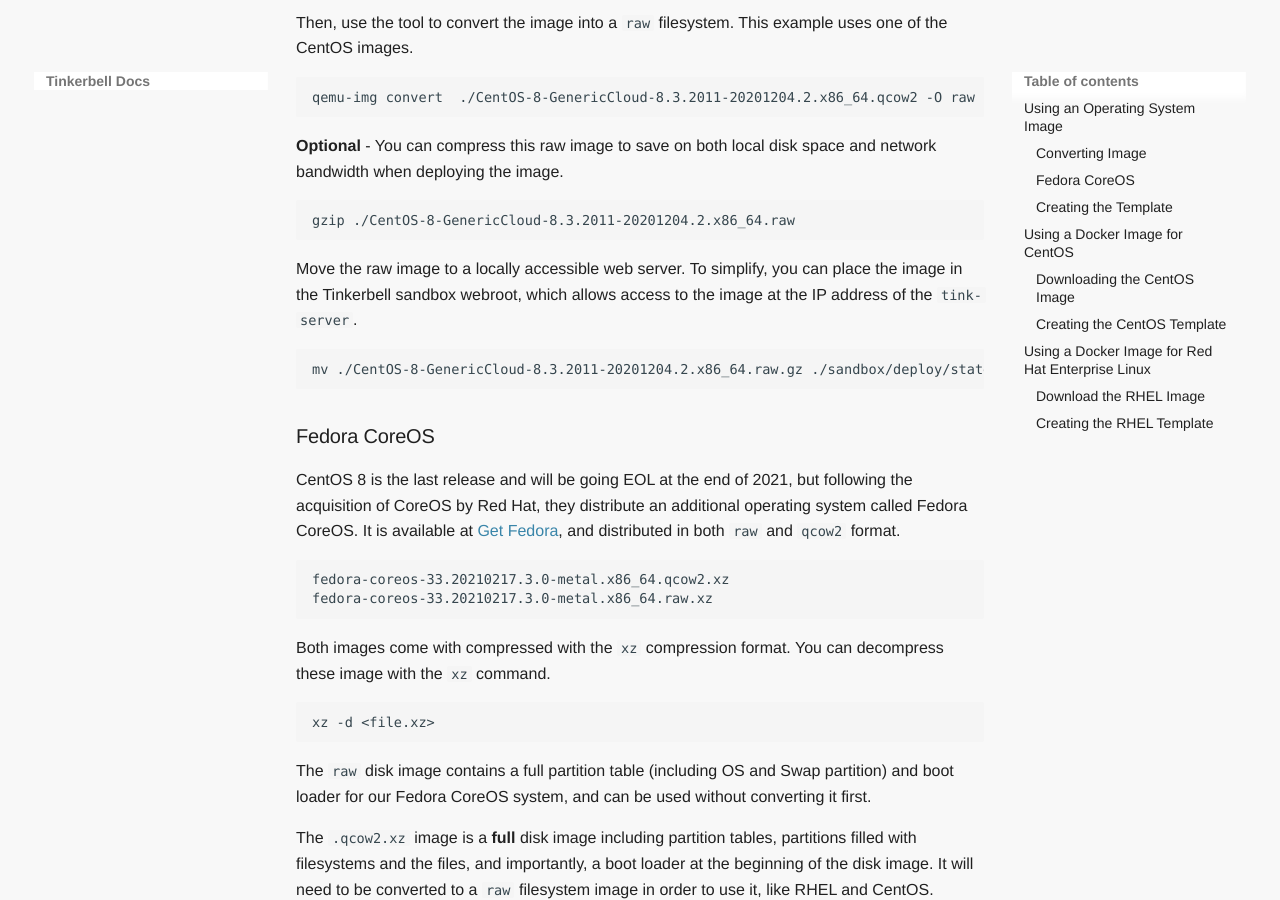
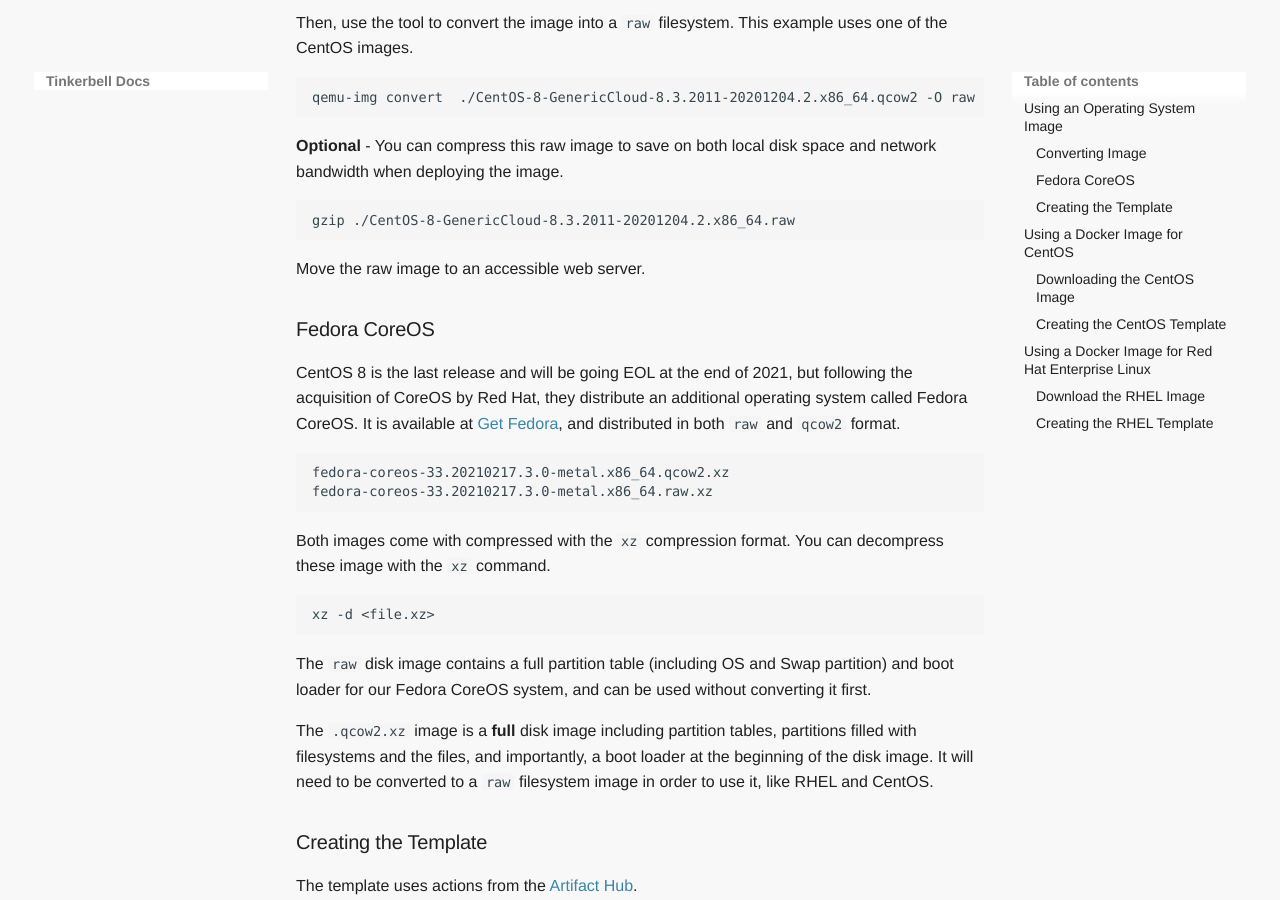
Before and after one commit to tinkerbell/tinkerbell-docs, an MkDocs documentation site: the page built from docs/deploying-operating-systems/examples-rhel-centos.md, in a window 1280 px wide and 900 px high, scrolled down 860 px. Built offline with MkDocs 1.6.1 and Material for MkDocs 9.7.7, drawn with Linux system fonts in a browser that asks for light colours; some web fonts are replaced; some of the changed text lies outside the part shown.

Commit message:
Update references to the Sandbox:
The Sandbox has been renamed to the playground.

Signed-off-by: Jacob Weinstock <jakobweinstock@gmail.com>

````diff
--- a/docs/deploying-operating-systems/examples-rhel-centos.md
+++ b/docs/deploying-operating-systems/examples-rhel-centos.md
@@ -43,12 +43,7 @@
 gzip ./CentOS-8-GenericCloud-8.3.2011-20201204.2.x86_64.raw
 ```
 
-Move the raw image to a locally accessible web server.
-To simplify, you can place the image in the Tinkerbell sandbox webroot, which allows access to the image at the IP address of the `tink-server`.
-
-```sh
-mv ./CentOS-8-GenericCloud-8.3.2011-20201204.2.x86_64.raw.gz ./sandbox/deploy/state/webroot
-```
+Move the raw image to an accessible web server.
 
 ### Fedora CoreOS
 
@@ -130,12 +125,7 @@
 gzip ./centos_rootfs.tar
 ```
 
-Move the raw image to a locally accessible web server.
-To simplify, you can place the image in the Tinkerbell sandbox webroot, which allows access to the image at the IP address of the `tink-server`.
-
-```sh
-mv ./centos_rootfs.tar.gz ./sandbox/deploy/state/webroot
-```
+Move the raw image to an accessible web server.
 
 ### Creating the CentOS Template
 
@@ -216,12 +206,7 @@
 gzip ./rhel_rootfs.tar
 ```
 
-Move the raw image to a locally accessible web server.
-To simplify, you can place the image in the Tinkerbell sandbox webroot, which allows access to the image at the IP address of the `tink-server`.
-
-```sh
-mv ./rhel_rootfs.tar.gz ./sandbox/deploy/state/webroot
-```
+Move the raw image to an accessible web server.
 
 ### Creating the RHEL Template
 
````
Also changed, not shown: docs/deploying-operating-systems/examples-debian.md (+1 -11 lines), docs/deploying-operating-systems/examples-freebsd.md (+1 -6 lines), docs/deploying-operating-systems/examples-ubuntu.md (+2 -12 lines), docs/index.md (+2 -2 lines), docs/setup.md (+1 -1 lines).
